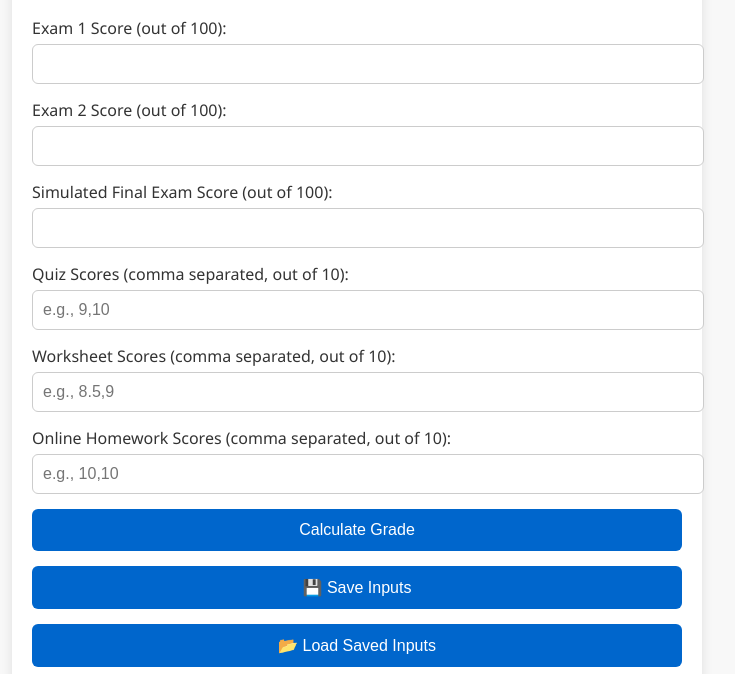
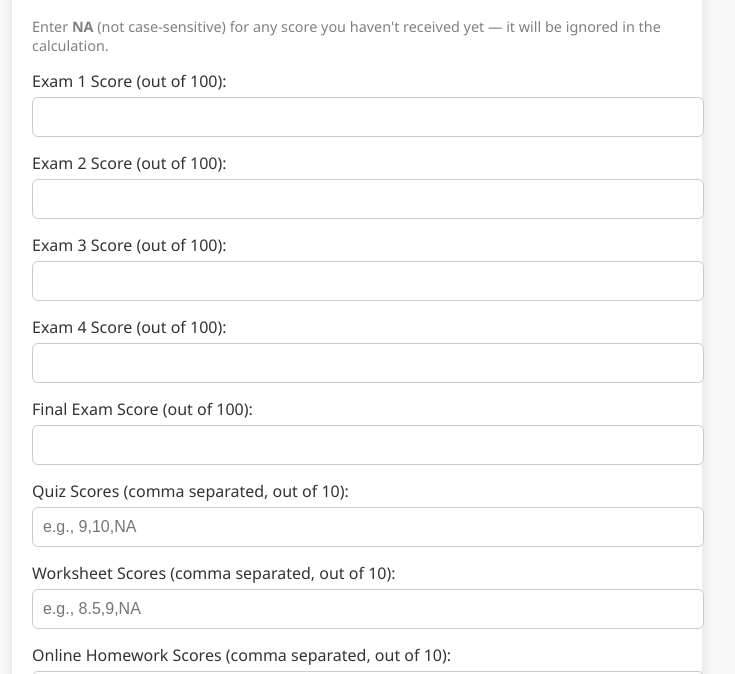
Before and after one commit to mussiebeyene/RODAS, a plain HTML site: page index.html in a window 1280 px wide. Shown: the part 117-791 px from the top of the page, without its empty margins (283-1018 px from the left). Drawn offline with Linux system fonts and the light colour scheme.

Commit message:
Update index.html

```diff
--- a/index.html
+++ b/index.html
@@ -10,34 +10,45 @@
 <body>
   <div class="container">
     <h1>Grade Calculator</h1>
+    <p style="color: gray; font-size: 0.9em; margin-bottom: 15px;">
+      Enter <strong>NA</strong> (not case-sensitive) for any score you haven't received yet — it will be ignored in the calculation.
+    </p>
 
     <label>Exam 1 Score (out of 100):
-      <input type="number" id="exam1">
+      <input type="text" id="exam1">
     </label>
 
     <label>Exam 2 Score (out of 100):
-      <input type="number" id="exam2">
+      <input type="text" id="exam2">
     </label>
 
-    <label>Simulated Final Exam Score (out of 100):
-      <input type="number" id="finalExam">
+    <label>Exam 3 Score (out of 100):
+      <input type="text" id="exam3">
+    </label>
+
+    <label>Exam 4 Score (out of 100):
+      <input type="text" id="exam4">
+    </label>
+
+    <label>Final Exam Score (out of 100):
+      <input type="text" id="finalExam">
     </label>
 
     <label>Quiz Scores (comma separated, out of 10):
-      <input type="text" id="quizzes" placeholder="e.g., 9,10">
+      <input type="text" id="quizzes" placeholder="e.g., 9,10,NA">
     </label>
 
     <label>Worksheet Scores (comma separated, out of 10):
-      <input type="text" id="worksheets" placeholder="e.g., 8.5,9">
+      <input type="text" id="worksheets" placeholder="e.g., 8.5,9,NA">
     </label>
 
     <label>Online Homework Scores (comma separated, out of 10):
-      <input type="text" id="homeworks" placeholder="e.g., 10,10">
+      <input type="text" id="homeworks" placeholder="e.g., 10,10,NA">
     </label>
 
     <button onclick="calculateGrade()">Calculate Grade</button>
-    <button onclick="saveInputs()">💾 Save Inputs</button>
-    <button onclick="loadInputs()">📂 Load Saved Inputs</button>
+    <button onclick="saveInputs()">📂 Save Inputs</button>
+    <button onclick="loadInputs()">📁 Load Saved Inputs</button>
 
     <div id="result"></div>
   </div>
```
